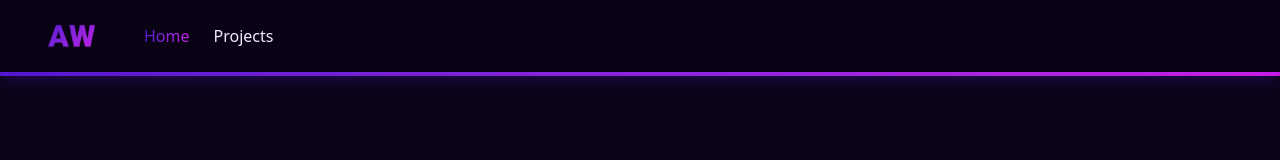
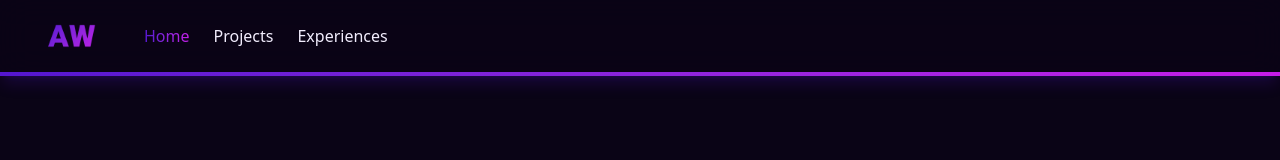
Before and after one commit to ArnNied/andrienw.com, a Next.js app: page / in a window 1280 px wide. Shown: the top 160 px of the page. Built offline with nearby package versions, Linux system fonts and the light colour scheme.

Commit message:
feat: add navbar title for sm breakpoint

```diff
--- a/package.json
+++ b/package.json
@@ -11,6 +11,7 @@
   "dependencies": {
     "@vercel/analytics": "^1.5.0",
     "clsx": "^2.1.1",
+    "motion": "^12.23.12",
     "next": "15.4.6",
     "react": "19.1.0",
     "react-dom": "19.1.0",
--- a/src/app/globals.css
+++ b/src/app/globals.css
@@ -24,22 +24,6 @@
     scroll-behavior: smooth !important;
   }
 
-  h1 {
-    @apply text-4xl md:text-5xl xl:text-6xl;
-  }
-
-  h2 {
-    @apply text-4xl md:text-4xl xl:text-5xl;
-  }
-
-  h3 {
-    @apply text-2xl md:text-3xl xl:text-4xl;
-  }
-
-  h4 {
-    @apply text-xl md:text-2xl xl:text-3xl;
-  }
-
   p {
     @apply text-base md:text-lg xl:text-xl;
   }
@@ -50,12 +34,40 @@
 }
 
 @layer components {
-  .bg-gradient {
+  .h1 {
+    @apply text-4xl md:text-5xl xl:text-6xl;
+  }
+
+  .h2 {
+    @apply text-4xl md:text-4xl xl:text-5xl;
+  }
+
+  .h3 {
+    @apply text-2xl md:text-3xl xl:text-4xl;
+  }
+
+  .h4 {
+    @apply text-xl md:text-2xl xl:text-3xl;
+  }
+
+  .gradient__ll {
+    @apply bg-linear-to-l from-primary to-accent;
+  }
+
+  .gradient__lr {
     @apply bg-linear-to-r from-primary to-accent;
   }
 
-  .text-gradient {
-    @apply bg-linear-to-r from-primary to-accent bg-clip-text text-transparent pb-2 -mb-2 ;
+  .gradient__lt {
+    @apply bg-linear-to-t from-primary to-accent;
+  }
+
+  .gradient__lb {
+    @apply bg-linear-to-b from-primary to-accent;
+  }
+
+  .gradient-text {
+    @apply bg-clip-text text-transparent pb-2 -mb-2;
   }
 }
 
--- a/src/app/not-found.tsx
+++ b/src/app/not-found.tsx
@@ -13,10 +13,12 @@ export default function NotFound() {
       <main className=''>
         <section className='h-screen grid justify-center items-center -mt-20 space-y-6 container'>
           <div className='max-w-xl px-16 py-8 border-2 border-secondary rounded space-y-4'>
-            <h1 className='font-bold text-gradient text-center'>Not Found</h1>
+            <h1 className='h1 font-bold text-center gradient__lr gradient-text'>
+              Not Found
+            </h1>
             <p className='text-center'>
               The url{' '}
-              <span className='text-gradient'>
+              <span className='gradient__lr gradient-text'>
                 {pathname === '/_not-found' ? '...' : pathname}
               </span>{' '}
               has been moved or does not exist
--- a/src/app/page.tsx
+++ b/src/app/page.tsx
@@ -76,7 +76,7 @@ export default function HomePage() {
     <Page>
       <section className='h-screen grid content-center space-y-2 md:space-y-6 container'>
         <header>
-          <h1 className='w-fit font-bold text-gradient descender-fix'>
+          <h1 className='h1 w-fit font-bold descender-fix gradient__lr gradient-text'>
             Andrien Wiandyano
           </h1>
           <p className='text-2xl md:text-4xl font-semibold italic'>
--- a/src/components/core/Page.tsx
+++ b/src/components/core/Page.tsx
@@ -1,4 +1,4 @@
-import SharedNavbar from '@/components/shared/Navbar';
+import Navbar from '@/components/shared/Navbar';
 
 export default function Page({
   children,
@@ -7,7 +7,7 @@ export default function Page({
 }>) {
   return (
     <>
-      <SharedNavbar />
+      <Navbar />
       <main>{children}</main>
     </>
   );
--- a/src/components/shared/Navbar.tsx
+++ b/src/components/shared/Navbar.tsx
@@ -8,10 +8,42 @@ import { JSX, useState } from 'react';
 import { IconContext } from 'react-icons';
 import { FaBars, FaXmark } from 'react-icons/fa6';
 
-export default function SharedNavbar(): JSX.Element {
+type NavbarRoute = {
+  name: string;
+  path: string;
+  newTab: boolean;
+};
+
+function NavbarLink({
+  route,
+  pathname,
+}: {
+  route: NavbarRoute;
+  pathname: string;
+}): JSX.Element {
+  return (
+    <Link
+      href={route.path}
+      className='block sm:inline-block py-2.5 sm:py-0 hover:text-primary focus:text-primary'
+      target={route.newTab ? '_blank' : '_self'}
+      rel={route.newTab ? 'noopener noreferrer' : undefined}
+    >
+      <span
+        className={clsx('transition-colors', {
+          'gradient__lr gradient-text !text-transparent':
+            pathname === route.path,
+        })}
+      >
+        {route.name}
+      </span>
+    </Link>
+  );
+}
+
+export default function Navbar(): JSX.Element {
   const pathname = usePathname();
 
-  const routes = [
+  const routes: NavbarRoute[] = [
     {
       name: 'Home',
       path: '/',
@@ -22,6 +54,11 @@ export default function SharedNavbar(): JSX.Element {
       path: 'https://github.com/ArnNied/',
       newTab: true,
     },
+    {
+      name: 'Experiences',
+      path: '/experiences',
+      newTab: false,
+    },
   ];
 
   const [isOpen, setIsOpen] = useState(false);
@@ -30,9 +67,9 @@ export default function SharedNavbar(): JSX.Element {
     setIsOpen(!isOpen);
 
     if (isOpen) {
-      document.getElementById('nav-link')?.classList.replace('h-26', 'h-0');
+      document.getElementById('nav-link')?.classList.replace('h-34', 'h-0');
     } else {
-      document.getElementById('nav-link')?.classList.replace('h-0', 'h-26');
+      document.getElementById('nav-link')?.classList.replace('h-0', 'h-34');
     }
   }
 
@@ -49,6 +86,10 @@ export default function SharedNavbar(): JSX.Element {
               height={48}
             />
           </Link>
+          {/* Displays the path name */}
+          <h1 className='block sm:hidden'>
+            {routes.find((route) => route.path === pathname)?.name}
+          </h1>
           <button
             type='button'
             onClick={toggleMenu}
@@ -63,27 +104,13 @@ export default function SharedNavbar(): JSX.Element {
           id='nav-link'
           className='w-full sm:w-auto h-0 sm:h-auto block flex-col sm:flex-row items-start sm:items-center sm:space-x-6 sm:py-6 transition-[height] duration-300 overflow-hidden'
         >
-          {routes.map(({ name, path, newTab }) => (
-            <Link
-              key={name}
-              href={path}
-              className='block sm:inline-block py-3 sm:py-0 hover:text-primary focus:text-primary tracking-widest sm:tracking-normal'
-              target={newTab ? '_blank' : '_self'}
-              rel={newTab ? 'noopener noreferrer' : undefined}
-            >
-              <span
-                className={clsx('transition-colors', {
-                  'text-gradient !text-transparent': pathname === path,
-                })}
-              >
-                {name}
-              </span>
-            </Link>
+          {routes.map((route) => (
+            <NavbarLink key={route.name} route={route} pathname={pathname} />
           ))}
         </nav>
       </div>
       {/* Gradient line */}
-      <div className='h-1 bg-gradient'></div>
+      <div className='h-1 gradient__lr'></div>
     </header>
   );
 }
```
Also changed, not shown: 1 other file (tests, documents, lock files or other folders).
